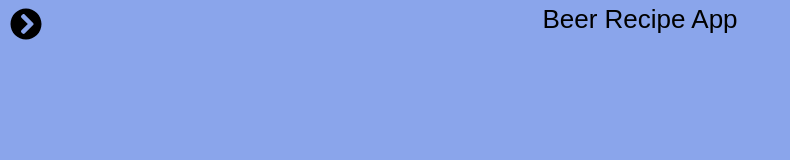
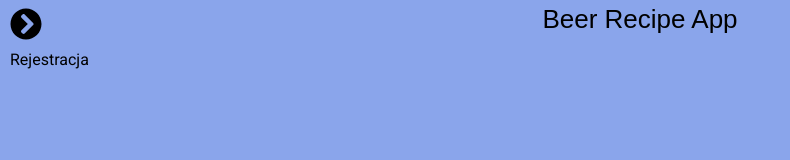
Before and after one commit to Pawello12/Beer-recipes-app, a React (Create React App) app: page /register in a window 1280 px wide. Shown: the top 160 px of the page, without its empty margins (0-790 px from the left). Built offline with nearby package versions, Linux system fonts and the light colour scheme; a web font is replaced by a local one.

Commit message:
create login and register components

```diff
--- a/src/components/App/App.js
+++ b/src/components/App/App.js
@@ -10,6 +10,8 @@ import Header from 'components/Header/Header';
 import Home from 'routes/Home/Home';
 import Search from 'routes/Search/Search';
 import Favourites from 'routes/Favourites/Favourites';
+import LogIn from 'routes/LogIn/LogIn';
+import Register from 'routes/Register/Register';
 
 import 'components/App/App.module.scss';
 
@@ -30,6 +32,14 @@ function App() {
               <Home />
             </Route>
 
+            <Route path='/login'>
+              <LogIn />
+            </Route>
+
+            <Route path='/register'>
+              <Register />
+            </Route>
+
             <Route path='/search'>
               <Search />
             </Route>
--- a/src/routes/Home/Home.js
+++ b/src/routes/Home/Home.js
@@ -10,8 +10,8 @@ const Home = () => {
         <div className={home}>
             <h1 className={name}>Beer Recipes App</h1>
             <p className={description}>Log in to add recipes to your favourite.</p>
-            <Button content="Log in" />
-            <Button content="Create account" />
+            <NavLink to="login" ><Button content="Log in" /></NavLink>
+            <NavLink to="register" ><Button content="Create account" /></NavLink>
             <NavLink to="search" ><Button content="Stay logged off" /></NavLink>
         </div>
     )
--- /dev/null
+++ b/src/routes/LogIn/LogIn.js
@@ -0,0 +1,9 @@
+import React from 'react';
+
+const LogIn = () => {
+    return(
+        <div>logowanie</div>
+    )
+}
+
+export default LogIn;
--- /dev/null
+++ b/src/routes/Register/Register.js
@@ -0,0 +1,9 @@
+import React from 'react';
+
+const Register = () => {
+    return(
+        <div>Rejestracja</div>
+    )
+}
+
+export default Register;
```
